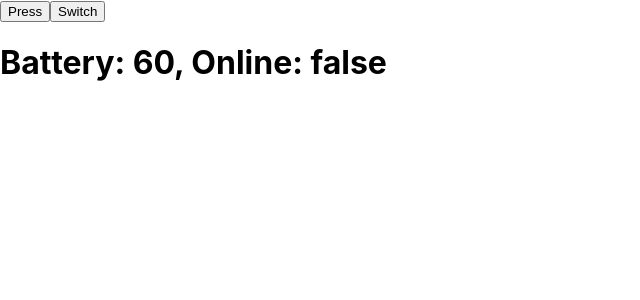
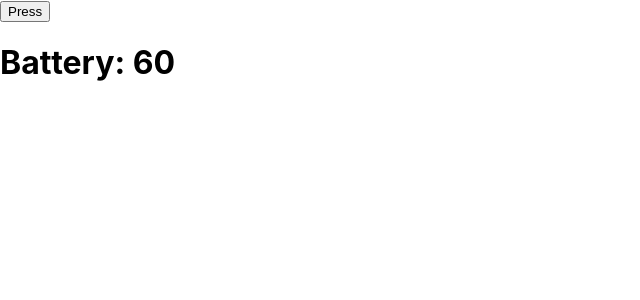
Before and after one commit to lyn-ho/train-ticket, a React app: page / in a window 1280 px wide. Shown: the top 300 px of the page, without its empty margins (0-640 px from the left). Built offline with nearby package versions, Linux system fonts and the light colour scheme.

Commit message:
contextType 单 Context 情境下使用替代 Provider.Consumer

```diff
--- a/src/App.jsx
+++ b/src/App.jsx
@@ -2,19 +2,15 @@ import React, { Component, createContext } from 'react';
 import './App.css';
 
 const BatteryContext = createContext()
-const OnlineContext = createContext()
 
 class Leaf extends Component {
+  static contextType = BatteryContext
+
   render() {
-    return <BatteryContext.Consumer>
-      {
-        battery => <OnlineContext.Consumer>
-          {
-            online => <h1>Battery: {battery}, Online: {String(online)}</h1>
-          }
-        </OnlineContext.Consumer>
-      }
-    </BatteryContext.Consumer>
+    const battery = this.context
+
+    return <h1>Battery: {battery}</h1>
+
   }
 }
 
@@ -28,19 +24,15 @@ class App extends Component {
 
   state = {
     battery: 60,
-    online: false
   }
 
   render() {
-    const { battery, online } = this.state
+    const { battery } = this.state
 
     return (
       <BatteryContext.Provider value={battery}>
-        <OnlineContext.Provider value={online}>
-          <button onClick={() => this.setState({ battery: battery - 1 })}>Press</button>
-          <button onClick={() => this.setState({ online: !online })}>Switch</button>
-          <Middle />
-        </OnlineContext.Provider>
+        <button onClick={() => this.setState({ battery: battery - 1 })}>Press</button>
+        <Middle />
       </BatteryContext.Provider>
     )
   };
```
